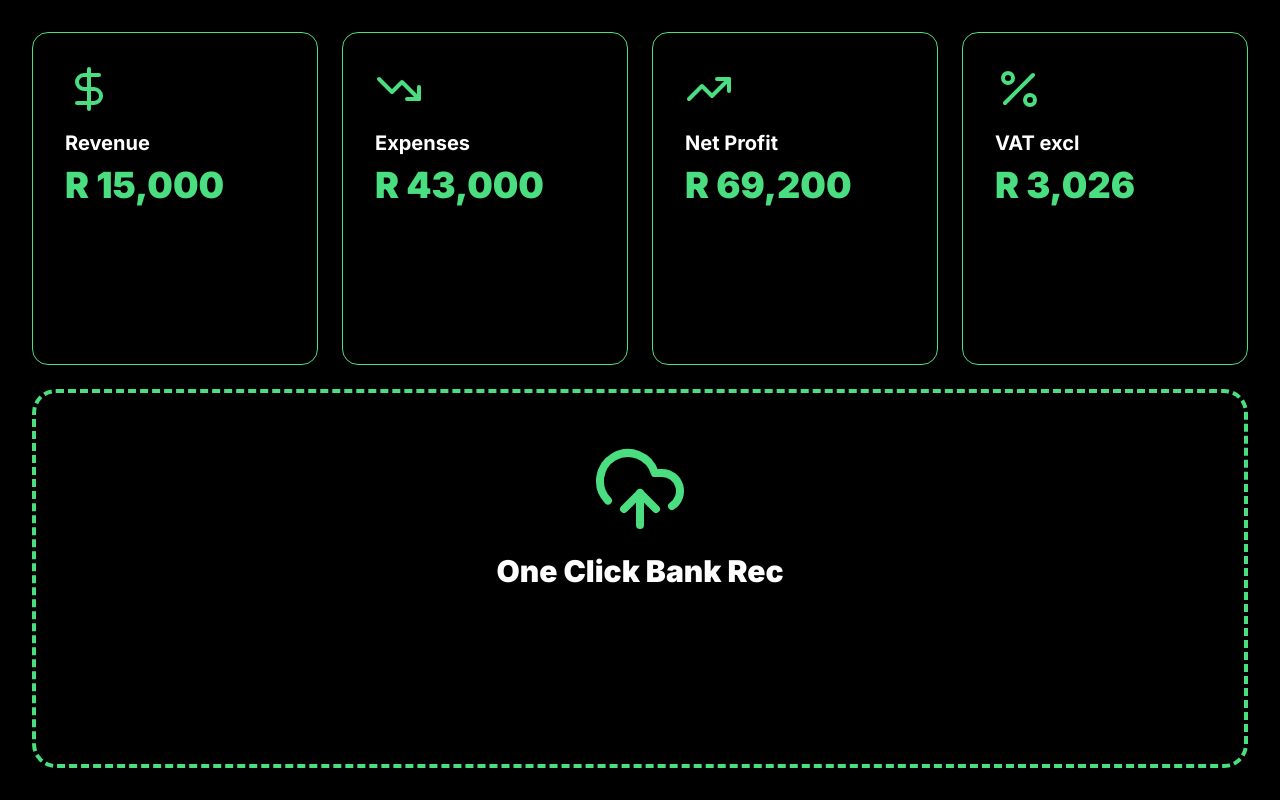
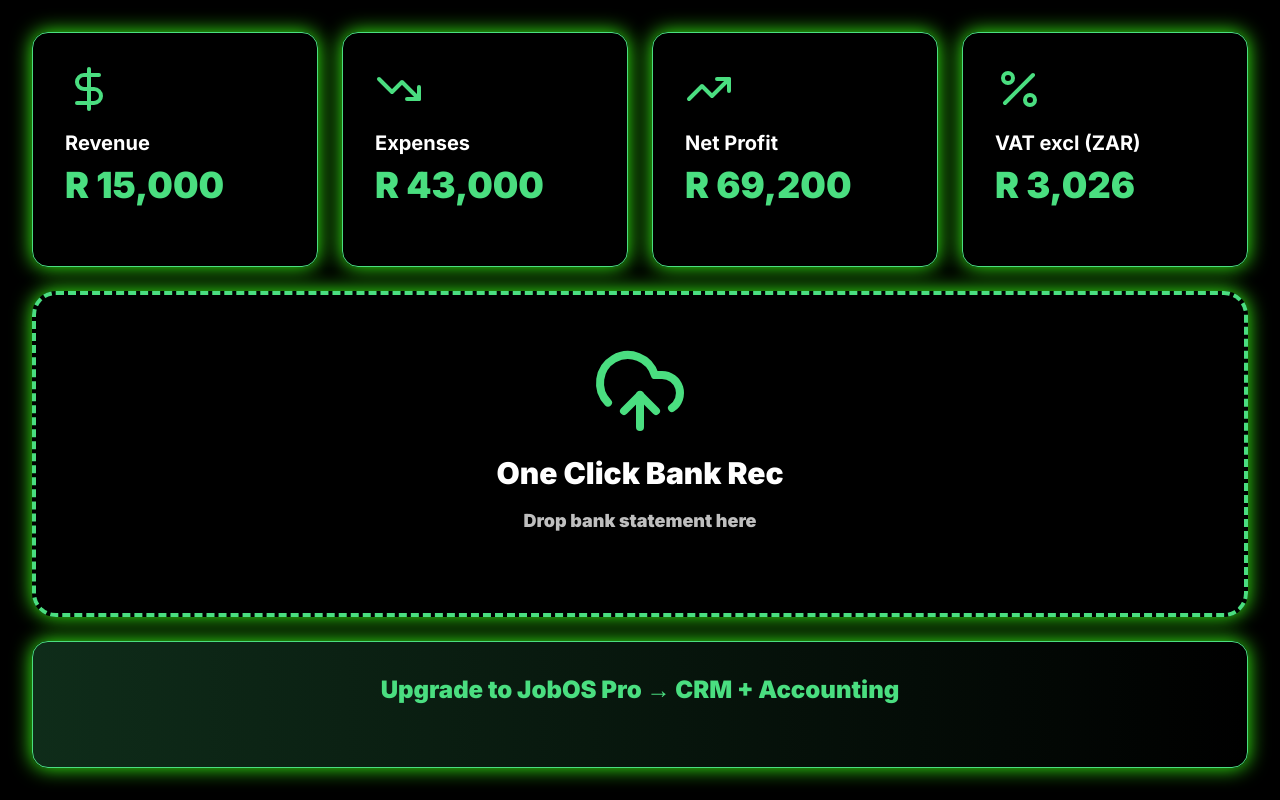
Before and after one commit to Bester1/bizbooks-jobos, a Next.js app: page / in a window 1280 px wide. Built offline with nearby package versions, Linux system fonts and the light colour scheme.

Commit message:
Restore full dashboard with all features

```diff
--- a/app/page.tsx
+++ b/app/page.tsx
@@ -3,51 +3,119 @@
 import { useState } from 'react';
 import { DollarSign, TrendingUp, TrendingDown, Percent, UploadCloud } from 'lucide-react';
 
+type Tx = { date: string; desc: string; amt: number; cat: string };
+
+const mockTxs: Tx[] = [
+  { date: '03 Mar', desc: 'Google Cloud', amt: -281.96, cat: 'AI Cloud' },
+  { date: '04 Mar', desc: 'Openrouter', amt: -177.24, cat: 'LLM Subs' },
+  { date: '07 Mar', desc: 'Godaddy', amt: -401.35, cat: 'Hosting' },
+  { date: '10 Mar', desc: 'Google Ads', amt: -429.99, cat: 'Ads' },
+  { date: '24 Mar', desc: 'Elevenlabs', amt: -100.97, cat: 'AI Voice' },
+];
+
 export default function Home() {
   const [isOpen, setIsOpen] = useState(false);
+  const [txs, setTxs] = useState(mockTxs);
+
+  const handleFileSelect = (e: React.ChangeEvent<HTMLInputElement>) => {
+    const files = e.target.files;
+    if (files && files[0]) {
+      const newTx: Tx = {
+        date: new Date().toLocaleDateString(),
+        desc: files[0].name,
+        amt: -150,
+        cat: 'New Sub'
+      };
+      setTxs([newTx, ...txs]);
+      setIsOpen(false);
+    }
+  };
 
   return (
     <main className="min-h-screen p-8 grid grid-cols-1 lg:grid-cols-2 xl:grid-cols-4 gap-6 bg-black">
-      <div className="p-8 rounded-2xl border border-green-400 bg-black/50">
+      {/* Cards */}
+      <div className="p-8 rounded-2xl border border-green-400 bg-black/50 hover:scale-105 transition-all shadow-[0_0_20px_#39ff14]">
         <DollarSign className="w-12 h-12 text-green-400 mb-4" />
         <h3 className="text-xl font-bold mb-2 text-white">Revenue</h3>
         <div className="text-4xl font-black text-green-400">R 15,000</div>
       </div>
 
-      <div className="p-8 rounded-2xl border border-green-400 bg-black/50">
+      <div className="p-8 rounded-2xl border border-green-400 bg-black/50 hover:scale-105 transition-all shadow-[0_0_20px_#39ff14]">
         <TrendingDown className="w-12 h-12 text-green-400 mb-4" />
         <h3 className="text-xl font-bold mb-2 text-white">Expenses</h3>
         <div className="text-4xl font-black text-green-400">R 43,000</div>
       </div>
 
-      <div className="p-8 rounded-2xl border border-green-400 bg-black/50">
+      <div className="p-8 rounded-2xl border border-green-400 bg-black/50 hover:scale-105 transition-all shadow-[0_0_20px_#39ff14]">
         <TrendingUp className="w-12 h-12 text-green-400 mb-4" />
         <h3 className="text-xl font-bold mb-2 text-white">Net Profit</h3>
         <div className="text-4xl font-black text-green-400">R 69,200</div>
       </div>
 
-      <div className="p-8 rounded-2xl border border-green-400 bg-black/50">
+      <div className="p-8 rounded-2xl border border-green-400 bg-black/50 hover:scale-105 transition-all shadow-[0_0_20px_#39ff14]">
         <Percent className="w-12 h-12 text-green-400 mb-4" />
-        <h3 className="text-xl font-bold mb-2 text-white">VAT excl</h3>
+        <h3 className="text-xl font-bold mb-2 text-white">VAT excl (ZAR)</h3>
         <div className="text-4xl font-black text-green-400">R 3,026</div>
       </div>
 
+      {/* Bank Rec Btn */}
       <button
         onClick={() => setIsOpen(true)}
-        className="col-span-full p-12 rounded-3xl border-4 border-dashed border-green-400 bg-black/30 font-black text-3xl flex flex-col items-center space-y-4 text-white"
+        className="col-span-full p-12 rounded-3xl border-4 border-dashed border-green-400 bg-black/30 font-black text-3xl flex flex-col items-center space-y-4 group hover:scale-105 transition-all shadow-[0_0_20px_#39ff14]"
       >
-        <UploadCloud className="w-24 h-24 text-green-400" />
-        <span>One Click Bank Rec</span>
+        <UploadCloud className="w-24 h-24 text-green-400 group-hover:rotate-12 transition-all" />
+        <span className="text-white">One Click Bank Rec</span>
+        <span className="text-lg text-white/75">Drop bank statement here</span>
       </button>
 
+      {/* Modal */}
       {isOpen && (
-        <div className="fixed inset-0 z-50 flex items-center justify-center p-8 bg-black/80" onClick={() => setIsOpen(false)}>
-          <div className="w-full max-w-2xl p-8 border-4 border-dashed border-green-400 rounded-3xl bg-black text-center">
-            <h2 className="text-3xl font-black mb-4 text-white">Bank Reconciliation</h2>
-            <p className="text-white/75">Feature coming soon...</p>
+        <div
+          className="col-span-full fixed inset-0 z-50 flex items-center justify-center p-8 bg-black/80 backdrop-blur-sm"
+          onClick={() => setIsOpen(false)}
+        >
+          <div
+            className="w-full max-w-4xl p-12 border-4 border-dashed border-green-400 rounded-3xl bg-black text-center shadow-[0_0_40px_#39ff14]"
+            onClick={(e) => e.stopPropagation()}
+          >
+            <UploadCloud className="w-32 h-32 text-green-400 mx-auto mb-8 animate-pulse" />
+            <h2 className="text-4xl font-black mb-4 text-white">Drop Bank Statement</h2>
+            <p className="text-xl text-white/75 mb-12">We&apos;ll auto-match & categorize</p>
+
+            <input
+              type="file"
+              accept=".pdf,.csv,.xlsx"
+              onChange={handleFileSelect}
+              className="mb-8 block mx-auto text-green-400 file:mr-4 file:py-2 file:px-4 file:rounded-full file:border-0 file:text-sm file:font-semibold file:bg-green-400 file:text-black hover:file:bg-green-500"
+            />
+
+            <div className="mt-12">
+              <h3 className="text-2xl font-bold mb-6 text-white">Recent Transactions</h3>
+              <div className="grid grid-cols-4 gap-4 text-left bg-black/50 rounded-2xl p-6 overflow-x-auto">
+                <div className="font-bold text-green-400">Date</div>
+                <div className="font-bold text-green-400">Description</div>
+                <div className="font-bold text-green-400">Amount</div>
+                <div className="font-bold text-green-400">Category</div>
+                {txs.slice(0,5).map((tx, i) => (
+                  <div key={i} className="contents">
+                    <div className="text-white">{tx.date}</div>
+                    <div className="text-white">{tx.desc}</div>
+                    <div className={tx.amt < 0 ? 'text-red-400' : 'text-green-400'}>{tx.amt.toLocaleString()}</div>
+                    <div className="capitalize bg-green-400/10 px-3 py-1 rounded-full text-green-400 font-bold text-sm">{tx.cat}</div>
+                  </div>
+                ))}
+              </div>
+            </div>
           </div>
         </div>
       )}
+
+      {/* CTA */}
+      <div className="col-span-full p-8 rounded-2xl bg-gradient-to-r from-green-400/20 to-black border border-green-400 text-center shadow-[0_0_20px_#39ff14]">
+        <a href="https://jobos.pro" className="text-2xl font-black text-green-400 block hover:shadow-[0_0_40px_#39ff14] transition-all">
+          Upgrade to JobOS Pro → CRM + Accounting
+        </a>
+      </div>
     </main>
   );
 }
```
